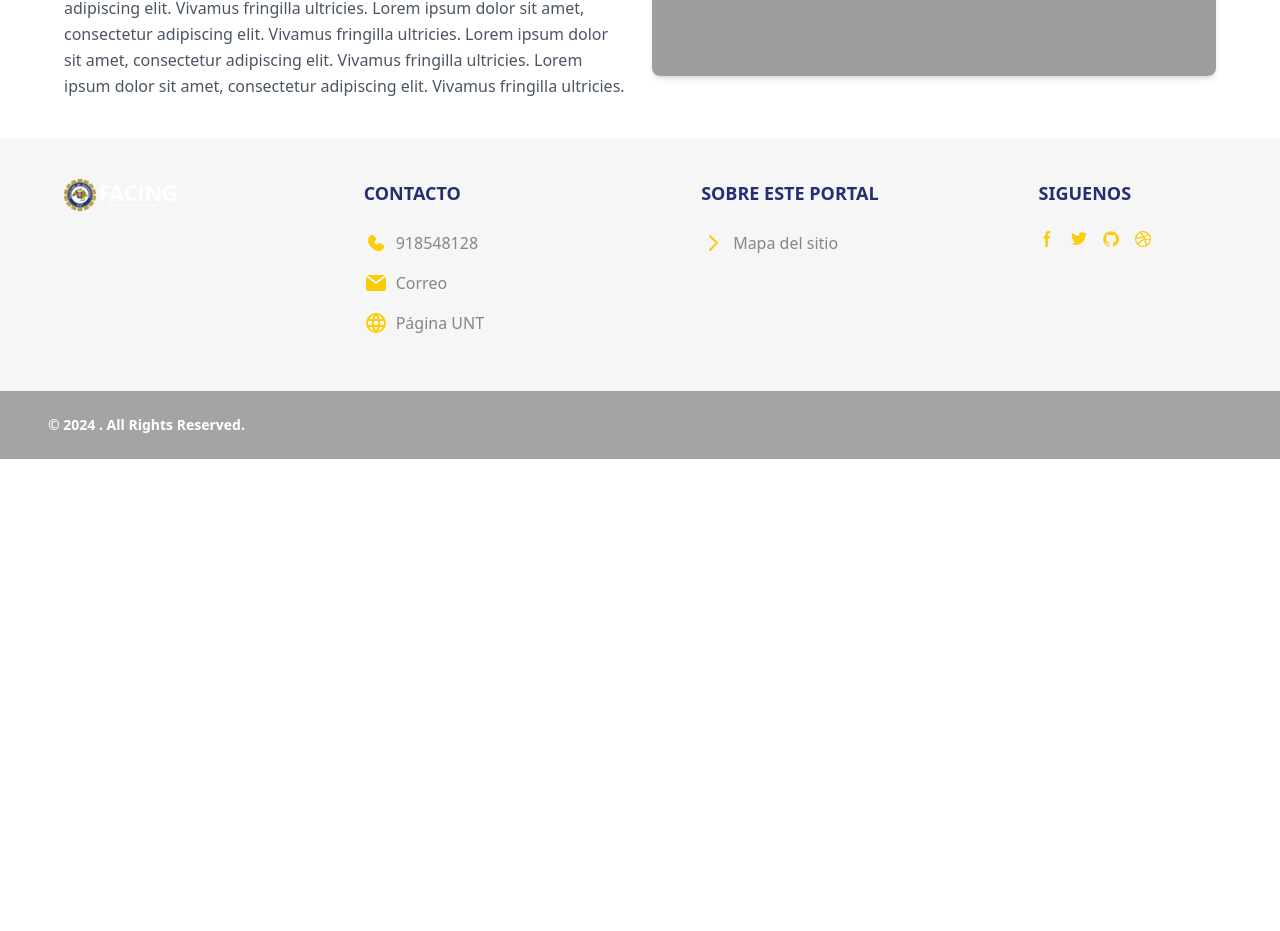
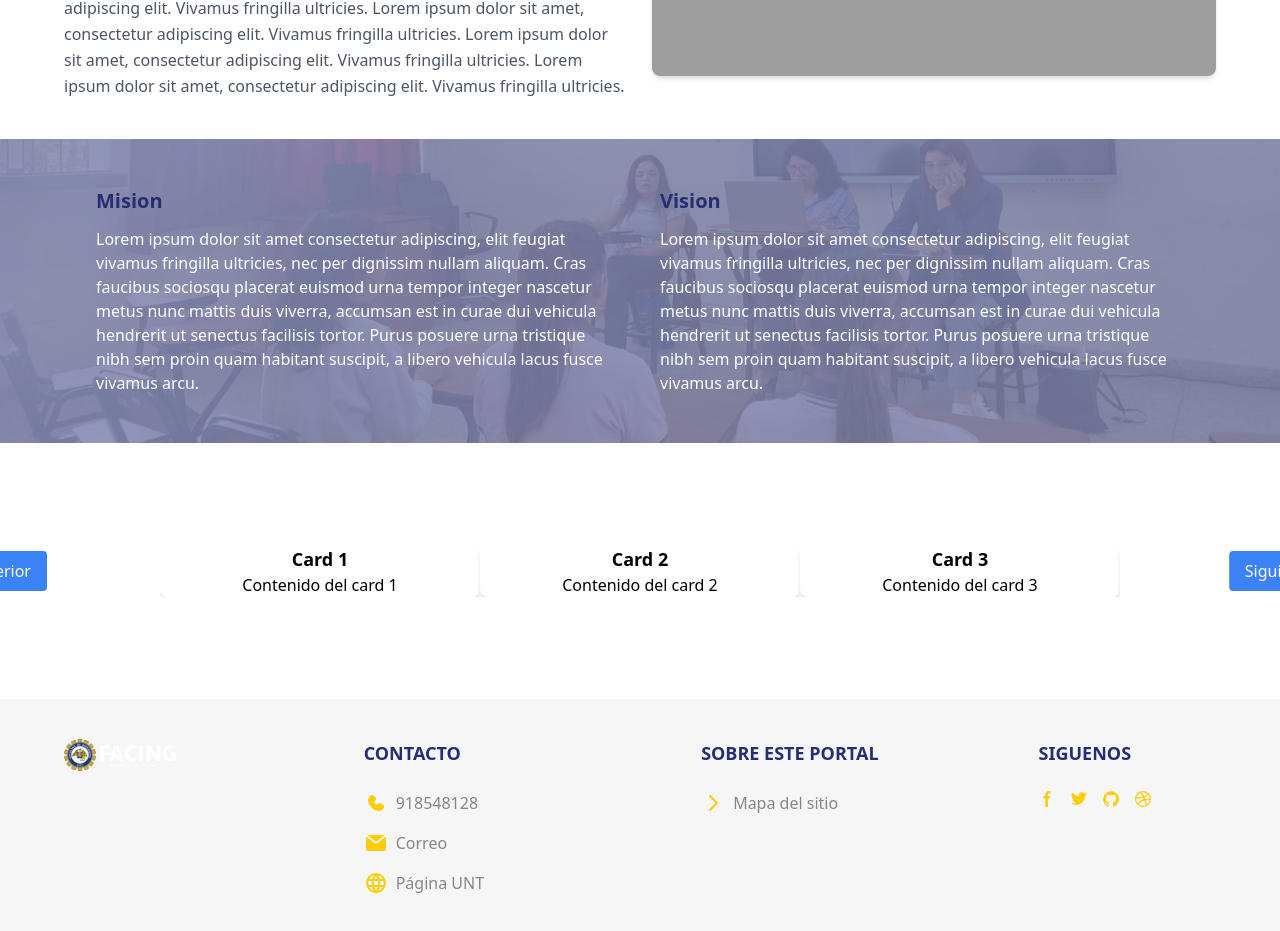
Before and after one commit to carlosgs05/webSiteEducacion, a React (Vite) app in the folder webSiteEducation/: page / in a window 1280 px wide. Shown: the part 937-1868 px from the top of the page. Before the commit the page ends 1396 px from the top, so only its background shows below. Built offline with nearby package versions, Linux system fonts and the light colour scheme; grey boxes are pictures that could not be loaded.

Commit message:
CardSlider

```diff
--- /dev/null
+++ b/webSiteEducation/src/components/CardSlider.jsx
@@ -0,0 +1,141 @@
+// import PropTypes from "prop-types";
+// import { useState } from "react";
+
+// const CardSlider = ({ cards }) => {
+//   const [currentIndex, setCurrentIndex] = useState(0);
+
+//   const handleNext = () => {
+//     setCurrentIndex((prevIndex) => (prevIndex + 1) % cards.length);
+//   };
+
+//   const handlePrev = () => {
+//     setCurrentIndex((prevIndex) =>
+//       prevIndex === 0 ? cards.length - 1 : prevIndex - 1
+//     );
+//   };
+
+//   const getTransformValue = () => {
+//     // Ajustar el desplazamiento en función del índice actual
+//     return `translateX(-${currentIndex * (100 / 3)}%)`;
+//   };
+
+//   return (
+//     <div className="relative w-full h-64 flex items-center justify-center overflow-hidden">
+//       {/* Contenedor de los cards */}
+//       <div
+//         className="flex transition-transform duration-500 ease-in-out"
+//         style={{
+//           width: `${(cards.length / 3) * 100}%`,
+//           transform: getTransformValue(),
+//         }}
+//       >
+//         {cards.map((card, index) => (
+//           <div
+//             key={index}
+//             className="flex-shrink-0 w-1/3 h-full bg-white shadow-md rounded-lg flex flex-col items-center justify-center mx-2"
+//           >
+//             <h2 className="text-lg font-bold">{card.title}</h2>
+//             <p>{card.content}</p>
+//           </div>
+//         ))}
+//       </div>
+
+//       {/* Botones de navegación */}
+//       <button
+//         onClick={handlePrev}
+//         className="absolute left-4 bg-blue-500 text-white px-4 py-2 rounded hover:bg-blue-700"
+//       >
+//         Anterior
+//       </button>
+//       <button
+//         onClick={handleNext}
+//         className="absolute right-4 bg-blue-500 text-white px-4 py-2 rounded hover:bg-blue-700"
+//       >
+//         Siguiente
+//       </button>
+//     </div>
+//   );
+// };
+
+// CardSlider.propTypes = {
+//   cards: PropTypes.arrayOf(
+//     PropTypes.shape({
+//       title: PropTypes.string.isRequired,
+//       content: PropTypes.string.isRequired,
+//     })
+//   ).isRequired,
+// };
+
+// export default CardSlider;
+import PropTypes from "prop-types";
+import { useState } from "react";
+
+const CardSlider = ({ cards }) => {
+  const [currentIndex, setCurrentIndex] = useState(0);
+  const visibleCardsCount = 3; // Número de tarjetas visibles
+
+  const handleNext = () => {
+    setCurrentIndex((prevIndex) => (prevIndex + 1) % cards.length);
+  };
+
+  const handlePrev = () => {
+    setCurrentIndex((prevIndex) =>
+      prevIndex === 0 ? cards.length - 1 : prevIndex - 1
+    );
+  };
+
+  return (
+    <div className="relative w-full h-64 flex items-center justify-center overflow-hidden">
+      {/* Contenedor principal */}
+      <div className="flex gap-4 w-3/4 justify-center items-center overflow-hidden relative">
+        {/* Cards */}
+        <div
+          className="flex transition-transform duration-500 ease-in-out"
+          style={{
+            transform: `translateX(-${
+              (100 / visibleCardsCount) * currentIndex
+            }%)`,
+            width: `${(cards.length / visibleCardsCount) * 100}%`,
+          }}
+        >
+          {cards.map((card, index) => (
+            <div
+              key={index}
+              className="flex-shrink-0 w-1/3 h-full bg-white shadow-md rounded-lg flex flex-col items-center justify-center"
+            >
+              <h2 className="text-lg font-bold">{card.title}</h2>
+              <p>{card.content}</p>
+            </div>
+          ))}
+        </div>
+      </div>
+
+      {/* Botones */}
+      <button
+        onClick={handlePrev}
+        className="absolute left-0 bg-blue-500 text-white px-4 py-2 rounded hover:bg-blue-700 z-10"
+        style={{ transform: "translateX(-50%)" }}
+      >
+        Anterior
+      </button>
+      <button
+        onClick={handleNext}
+        className="absolute right-0 bg-blue-500 text-white px-4 py-2 rounded hover:bg-blue-700 z-10"
+        style={{ transform: "translateX(50%)" }}
+      >
+        Siguiente
+      </button>
+    </div>
+  );
+};
+
+CardSlider.propTypes = {
+  cards: PropTypes.arrayOf(
+    PropTypes.shape({
+      title: PropTypes.string.isRequired,
+      content: PropTypes.string.isRequired,
+    })
+  ).isRequired,
+};
+
+export default CardSlider;
--- a/webSiteEducation/src/page/home/Home.jsx
+++ b/webSiteEducation/src/page/home/Home.jsx
@@ -1,8 +1,17 @@
-import HeaderHome from '../../components/HeaderHome'
-import Footer from '../../components/Footer'
-import InfoMediaSection from '../../components/InfoMediaSection'
+import HeaderHome from "../../components/HeaderHome";
+import Footer from "../../components/Footer";
+import InfoMediaSection from "../../components/InfoMediaSection";
+import CardSlider from "../../components/CardSlider";
 
 const Home = () => {
+  const cards = [
+    { title: "Card 1", content: "Contenido del card 1" },
+    { title: "Card 2", content: "Contenido del card 2" },
+    { title: "Card 3", content: "Contenido del card 3" },
+    { title: "Card 4", content: "Contenido del card 4" },
+    { title: "Card 5", content: "Contenido del card 5" },
+    { title: "Card 6", content: "Contenido del card 6" },
+  ];
   return (
     <>
       <HeaderHome />
@@ -29,10 +38,41 @@ const Home = () => {
         mediaType="video"
         mediaPosition="right"
       />
+      <section className="bg-[url('../src/assets/fondoSection.png')] h-auto bg-cover bg-center bg-no-repeat w-full">
+        <div className="grid grid-cols-1 md:grid-cols-2 gap-10 px-24 py-12">
+          <div>
+            <h2 className="font-bold text-xl text-[#262D73]">Mision</h2>
+            <p className="text-white text-base pt-3">
+              Lorem ipsum dolor sit amet consectetur adipiscing, elit feugiat
+              vivamus fringilla ultricies, nec per dignissim nullam aliquam.
+              Cras faucibus sociosqu placerat euismod urna tempor integer
+              nascetur metus nunc mattis duis viverra, accumsan est in curae dui
+              vehicula hendrerit ut senectus facilisis tortor. Purus posuere
+              urna tristique nibh sem proin quam habitant suscipit, a libero
+              vehicula lacus fusce vivamus arcu.
+            </p>
+          </div>
+          <div>
+            <h2 className="font-bold text-xl text-[#262D73]">Vision</h2>
+            <p className="text-white text-base pt-3">
+              Lorem ipsum dolor sit amet consectetur adipiscing, elit feugiat
+              vivamus fringilla ultricies, nec per dignissim nullam aliquam.
+              Cras faucibus sociosqu placerat euismod urna tempor integer
+              nascetur metus nunc mattis duis viverra, accumsan est in curae dui
+              vehicula hendrerit ut senectus facilisis tortor. Purus posuere
+              urna tristique nibh sem proin quam habitant suscipit, a libero
+              vehicula lacus fusce vivamus arcu.
+            </p>
+          </div>
+        </div>
+      </section>
 
+      <div className="">
+        <CardSlider cards={cards} />
+      </div>
       <Footer />
     </>
-    )
-}
+  );
+};
 
-export default Home
+export default Home;
```
Also changed, not shown: webSiteEducation/src/components/InfoMediaSection.jsx (+9 -1 lines), webSiteEducation/src/assets/fondoSection.png (added). Lines whose indentation alone changed are shown as unchanged.
